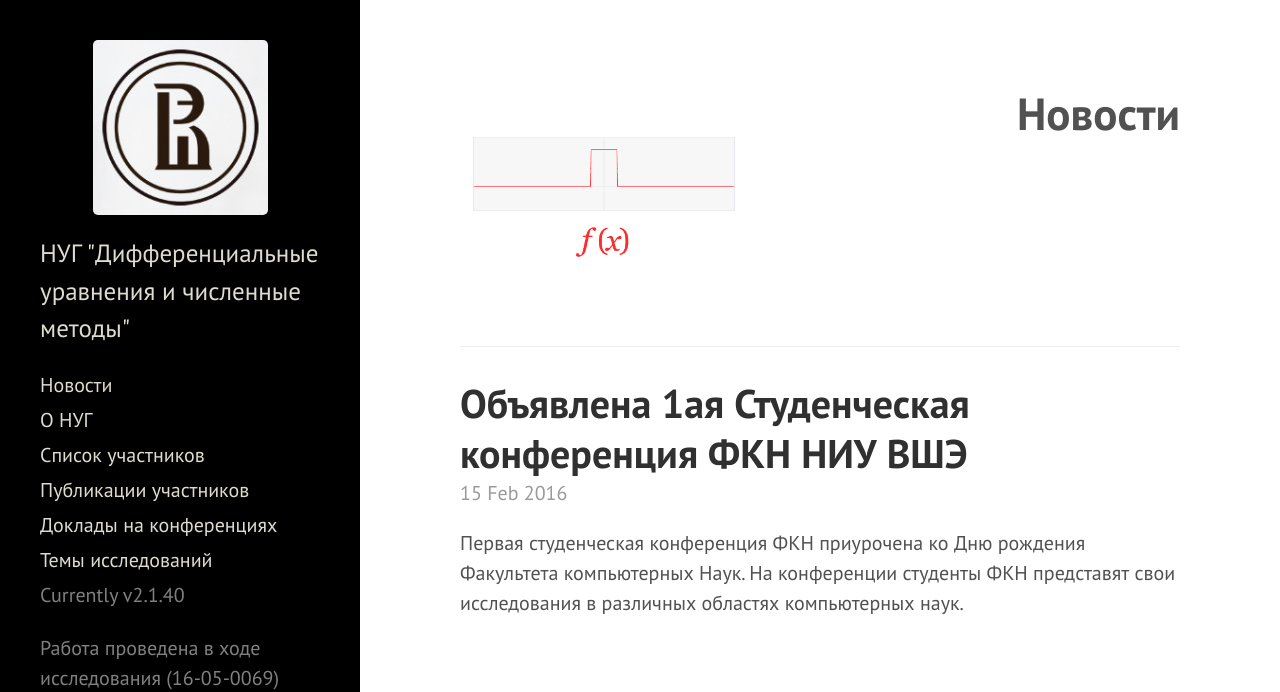
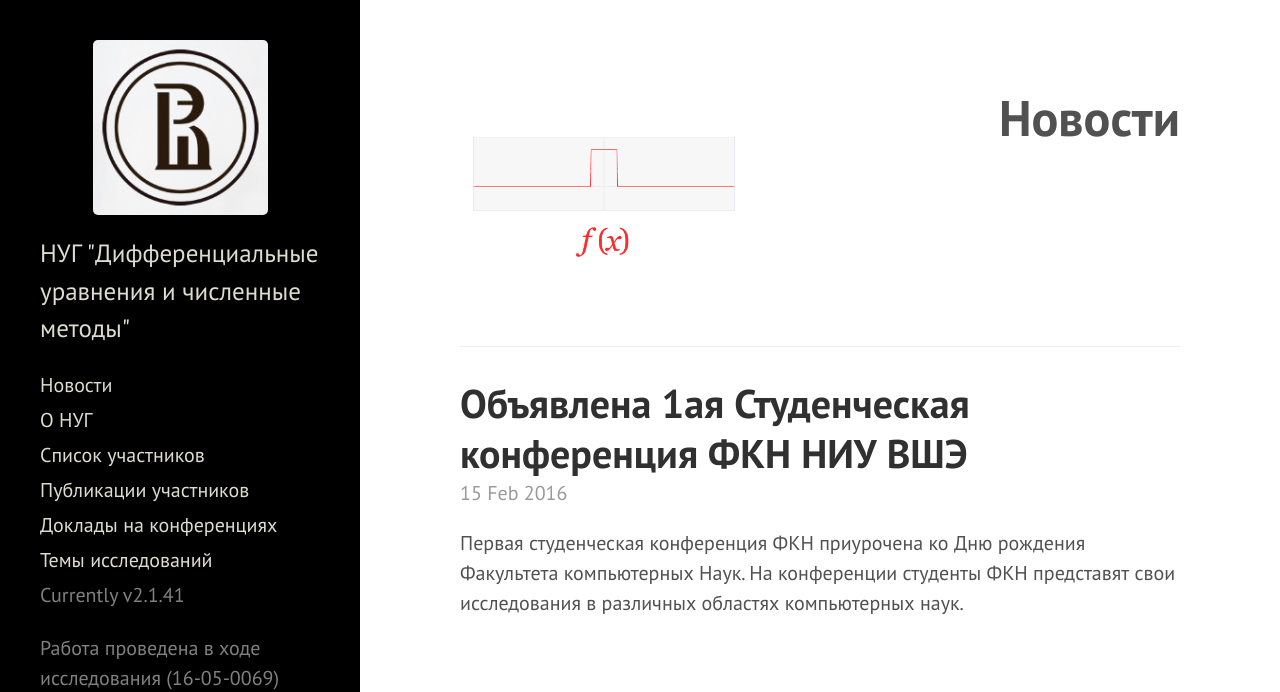
Before and after one commit to hsemmsg/hsemmsg.github.io, a Jekyll site: the page built from index.html, in a window 1280 px wide. Shown: the top 692 px of the page. Built offline with Jekyll 4.4.1, drawn with Linux system fonts in a browser that asks for light colours; the list of posts is cut into pages by our own code.

```diff
--- a/_config.yml
+++ b/_config.yml
@@ -23,7 +23,7 @@
 paginate:         5
 
 # Custom vars
-version:          2.1.40
+version:          2.1.41
 
 github:
   repo:           https://github.com/hsemmsg/hsemmsg.github.io
--- a/index.html
+++ b/index.html
@@ -5,7 +5,7 @@
 <div id="titletext">
 
 <div class="leftimage"><img src="/images/1.gif"></div>
-<div class="righttext"><div align="right" margin-top="36px">Новости</div></div>
+<div class="righttext"><div align="right" padding-top="36px">Новости</div></div>
 
 </div>
 
--- a/public/css/hyde.css
+++ b/public/css/hyde.css
@@ -143,7 +143,7 @@
  margin-top: 5rem;
  text-align: right;
  font-weight: bold;
- font-size: 2.25rem;
+ font-size: 2.5rem;
  }
 
 .content {
```
